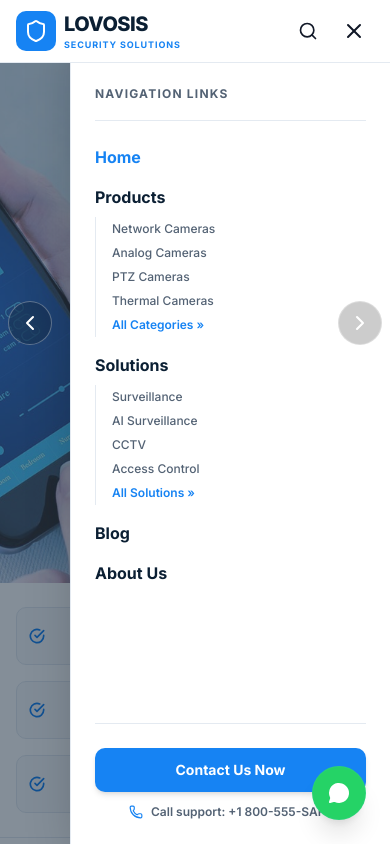
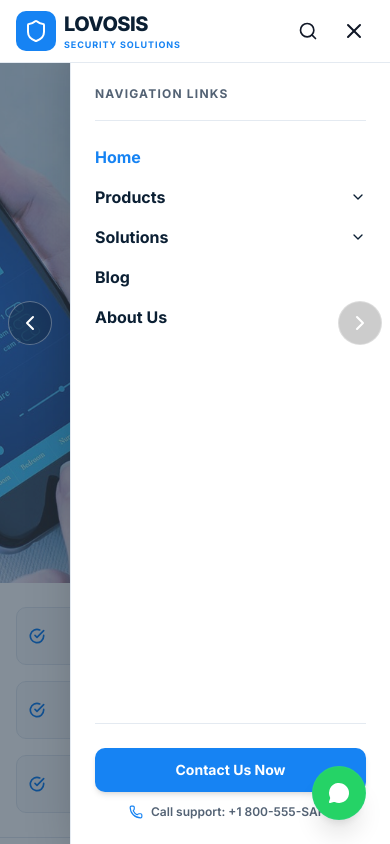
Before and after one commit to shahbaz123ahmed/Lovosis-behrain, a Next.js app: page / in a window 390 px wide. Both pictures are taken after a click on the button 354 px from the left and 30 px from the top of the page. Shown: the top 844 px of the page. Built offline with nearby package versions, Linux system fonts and the light colour scheme.

Commit message:
feat: disable navbar parent navigation for products and solutions

```diff
--- a/components/layout/Navbar.tsx
+++ b/components/layout/Navbar.tsx
@@ -54,6 +54,8 @@ export default function Navbar() {
   const [searchQuery, setSearchQuery] = useState('');
   const [productsDropdownOpen, setProductsDropdownOpen] = useState(false);
   const [solutionsDropdownOpen, setSolutionsDropdownOpen] = useState(false);
+  const [mobileProductsOpen, setMobileProductsOpen] = useState(false);
+  const [mobileSolutionsOpen, setMobileSolutionsOpen] = useState(false);
 
   // Active hover category for products mega menu
   const [activeCategory, setActiveCategory] = useState<string>('Network Cameras');
@@ -141,6 +143,19 @@ export default function Navbar() {
                     if (item.type === 'solutions') setSolutionsDropdownOpen(false);
                   }}
                 >
+                  {item.hasDropdown ? (
+                    <button
+                      type="button"
+                      className={`flex items-center gap-1 font-semibold text-base transition-colors py-1 focus:outline-none cursor-pointer ${
+                        pathname.startsWith(item.href) || (item.type === 'products' && pathname.startsWith('/categories'))
+                          ? 'text-brand-blue'
+                          : 'text-brand-black hover:text-brand-blue'
+                      }`}
+                    >
+                      {item.name}
+                      <ChevronDown className="w-4 h-4 opacity-75" />
+                    </button>
+                  ) : (
                     <Link
                       href={item.href}
                       className={`flex items-center gap-1 font-semibold text-base transition-colors py-1 ${
@@ -150,11 +165,13 @@ export default function Navbar() {
                       }`}
                     >
                       {item.name}
-                    {item.hasDropdown && <ChevronDown className="w-4 h-4 opacity-75" />}
                     </Link>
+                  )}
 
                   {/* Active Page Indicator Bar */}
-                  {((item.href === '/' && pathname === '/') || (item.href !== '/' && pathname.startsWith(item.href))) && (
+                  {((item.href === '/' && pathname === '/') ||
+                    (item.href !== '/' && pathname.startsWith(item.href)) ||
+                    (item.type === 'products' && pathname.startsWith('/categories'))) && (
                     <motion.div
                       layoutId="activeTab"
                       className="absolute bottom-[-10px] left-0 right-0 h-[3px] bg-brand-blue rounded-full"
@@ -582,6 +599,26 @@ export default function Navbar() {
                 <nav className="flex flex-col space-y-4">
                   {navItems.map((item) => (
                     <div key={item.name} className="space-y-2">
+                      {item.hasDropdown ? (
+                        <button
+                          type="button"
+                          onClick={() => {
+                            if (item.type === 'products') setMobileProductsOpen(!mobileProductsOpen);
+                            if (item.type === 'solutions') setMobileSolutionsOpen(!mobileSolutionsOpen);
+                          }}
+                          className={`w-full flex items-center justify-between text-base font-bold transition-colors text-left focus:outline-none ${
+                            (item.href !== '/' && pathname.startsWith(item.href)) || (item.type === 'products' && pathname.startsWith('/categories'))
+                              ? 'text-brand-blue'
+                              : 'text-brand-navy hover:text-brand-blue'
+                          }`}
+                        >
+                          <span>{item.name}</span>
+                          <ChevronDown className={`w-4 h-4 transition-transform duration-200 ${
+                            item.type === 'products' && mobileProductsOpen ? 'transform rotate-180' :
+                            item.type === 'solutions' && mobileSolutionsOpen ? 'transform rotate-180' : ''
+                          }`} />
+                        </button>
+                      ) : (
                         <Link
                           href={item.href}
                           onClick={() => setMobileMenuOpen(false)}
@@ -593,22 +630,26 @@ export default function Navbar() {
                         >
                           {item.name}
                         </Link>
+                      )}
 
                       {/* Expandable sub-items for Products and Solutions on mobile */}
-                      {item.type === 'products' && (
+                      {item.type === 'products' && mobileProductsOpen && (
                         <div className="pl-4 border-l border-brand-borderGray space-y-2 py-1">
-                          {categories.slice(0, 4).map((cat) => (
+                          {categories.slice(0, 4).map((cat) => {
+                            const catSlug = cat.toLowerCase().replace(/[^a-z0-9]+/g, '-').replace(/(^-|-$)/g, '');
+                            return (
                               <Link
                                 key={cat}
-                              href={`/products?category=${encodeURIComponent(cat)}`}
+                                href={`/categories/${catSlug}`}
                                 onClick={() => setMobileMenuOpen(false)}
                                 className="text-xs text-brand-text hover:text-brand-blue block font-medium"
                               >
                                 {cat}
                               </Link>
-                          ))}
+                            );
+                          })}
                           <Link
-                            href="/products"
+                            href="/categories"
                             onClick={() => setMobileMenuOpen(false)}
                             className="text-xs text-brand-blue hover:underline block font-semibold"
                           >
@@ -617,9 +658,9 @@ export default function Navbar() {
                         </div>
                       )}
 
-                      {item.type === 'solutions' && (
+                      {item.type === 'solutions' && mobileSolutionsOpen && (
                         <div className="pl-4 border-l border-brand-borderGray space-y-2 py-1">
-                          {solutions.slice(0, 4).map((sol) => (
+                          {solutions.slice(0, 6).map((sol) => (
                             <Link
                               key={sol.id}
                               href={`/solutions/${sol.slug}`}
@@ -629,13 +670,6 @@ export default function Navbar() {
                               {sol.name}
                             </Link>
                           ))}
-                          <Link
-                            href="/solutions"
-                            onClick={() => setMobileMenuOpen(false)}
-                            className="text-xs text-brand-blue hover:underline block font-semibold"
-                          >
-                            All Solutions &raquo;
-                          </Link>
                         </div>
                       )}
                     </div>
```
Lines whose indentation alone changed are shown as unchanged.
